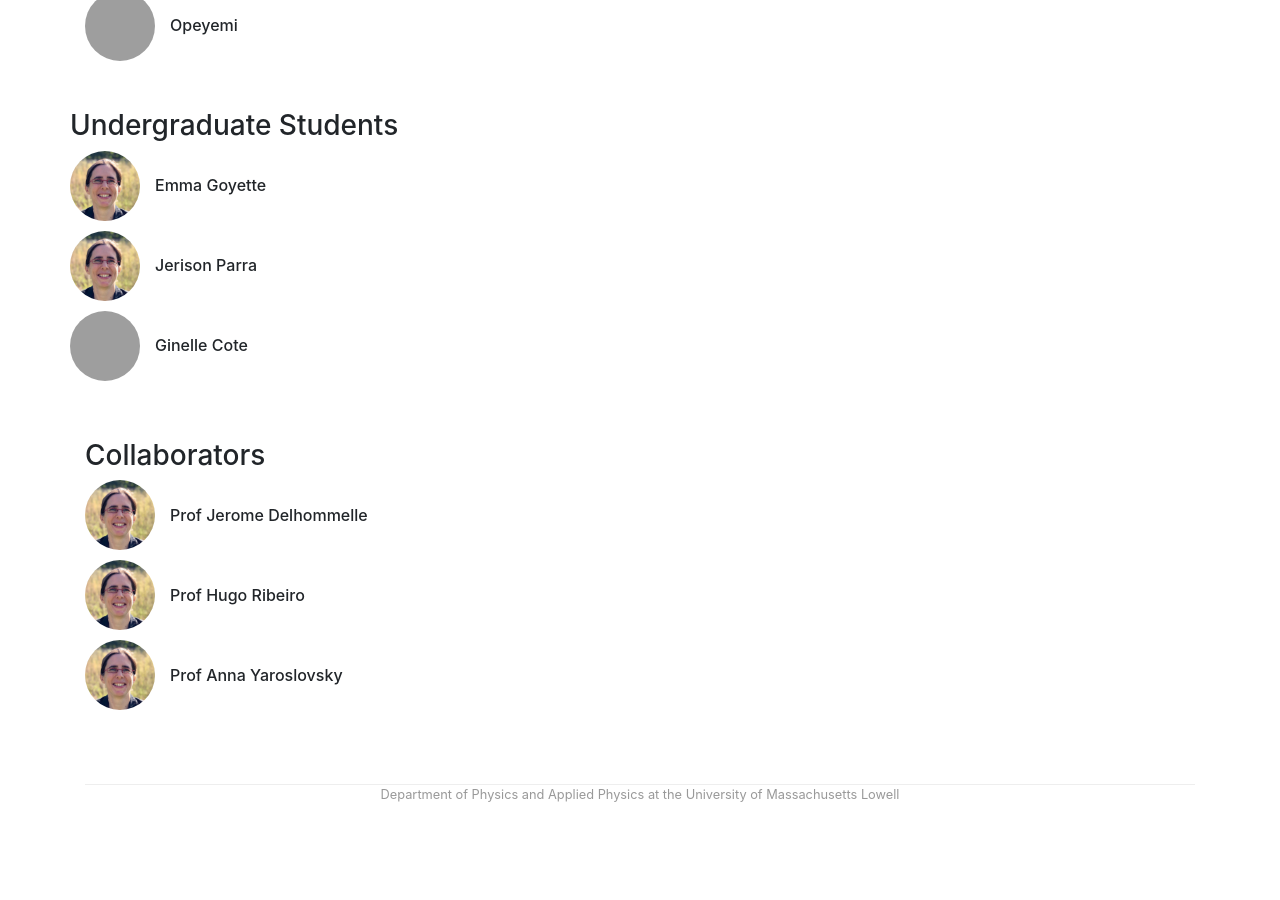
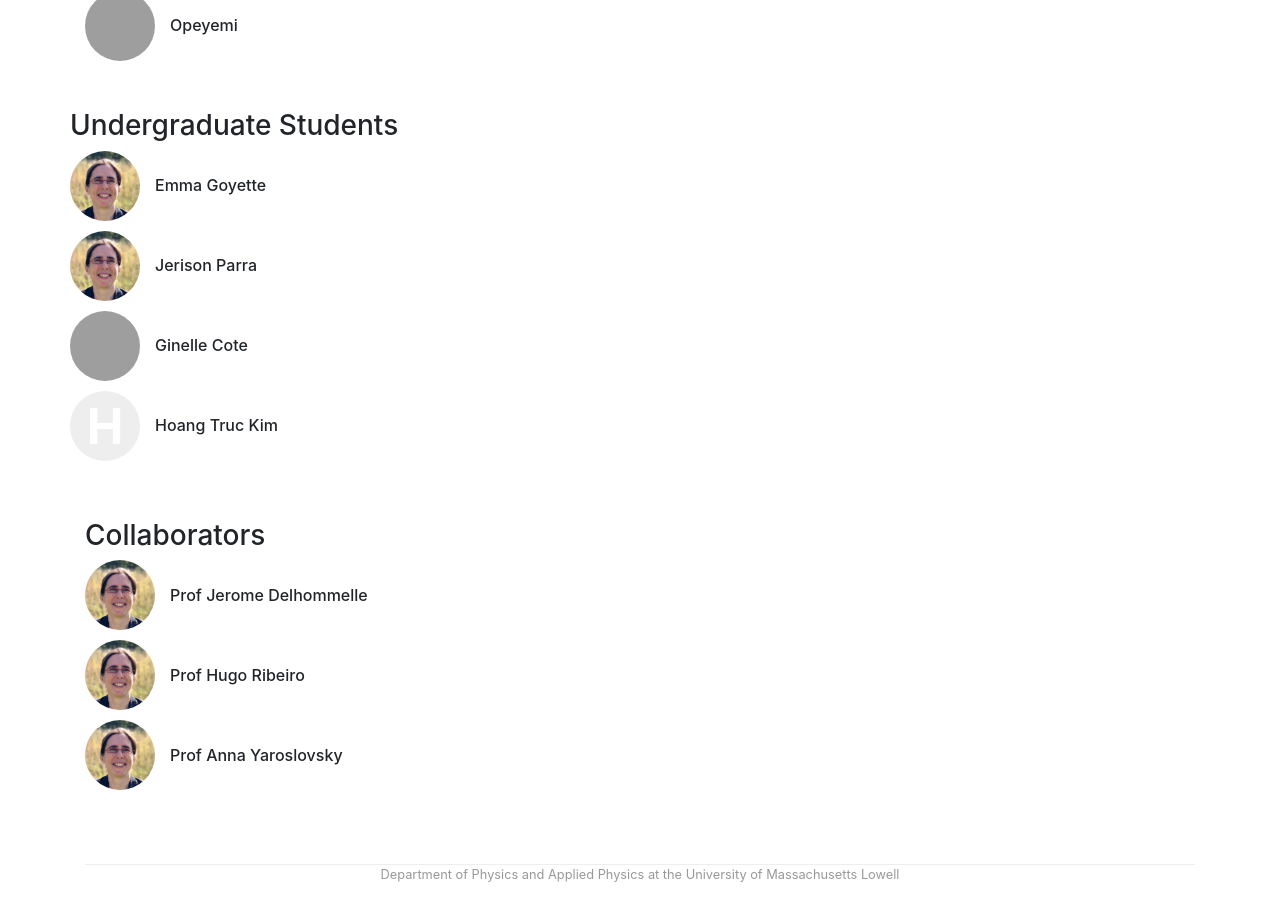
Before and after one commit to TheOutOfEquilibriumGroup/AncienTheOutOfEquilibriumGroup, a Jekyll site: the page built from index.html, in a window 1280 px wide and 900 px high, scrolled down 2829 px. Built offline with Jekyll 4.4.1, drawn with Linux system fonts in a browser that asks for light colours; before the commit the page ends 3649 px from its top, so only the background shows below that; grey boxes are pictures that could not be loaded.

Commit message:
Update people.yml

```diff
--- a/_data/people.yml
+++ b/_data/people.yml
@@ -96,9 +96,9 @@ ugrad-Ginelle:
     role: ugrad
     image: /img/people/Ginelle.jpeg
 
-#ugrad-d:
- #   display_name: "Ugrad D"
-  #  role: ugrad
+ugrad-Hoang:
+    display_name: "Hoang Truc Kim"
+    role: ugrad
 
 #ugrad-e:
  #   display_name: "Ugrad E"
```
